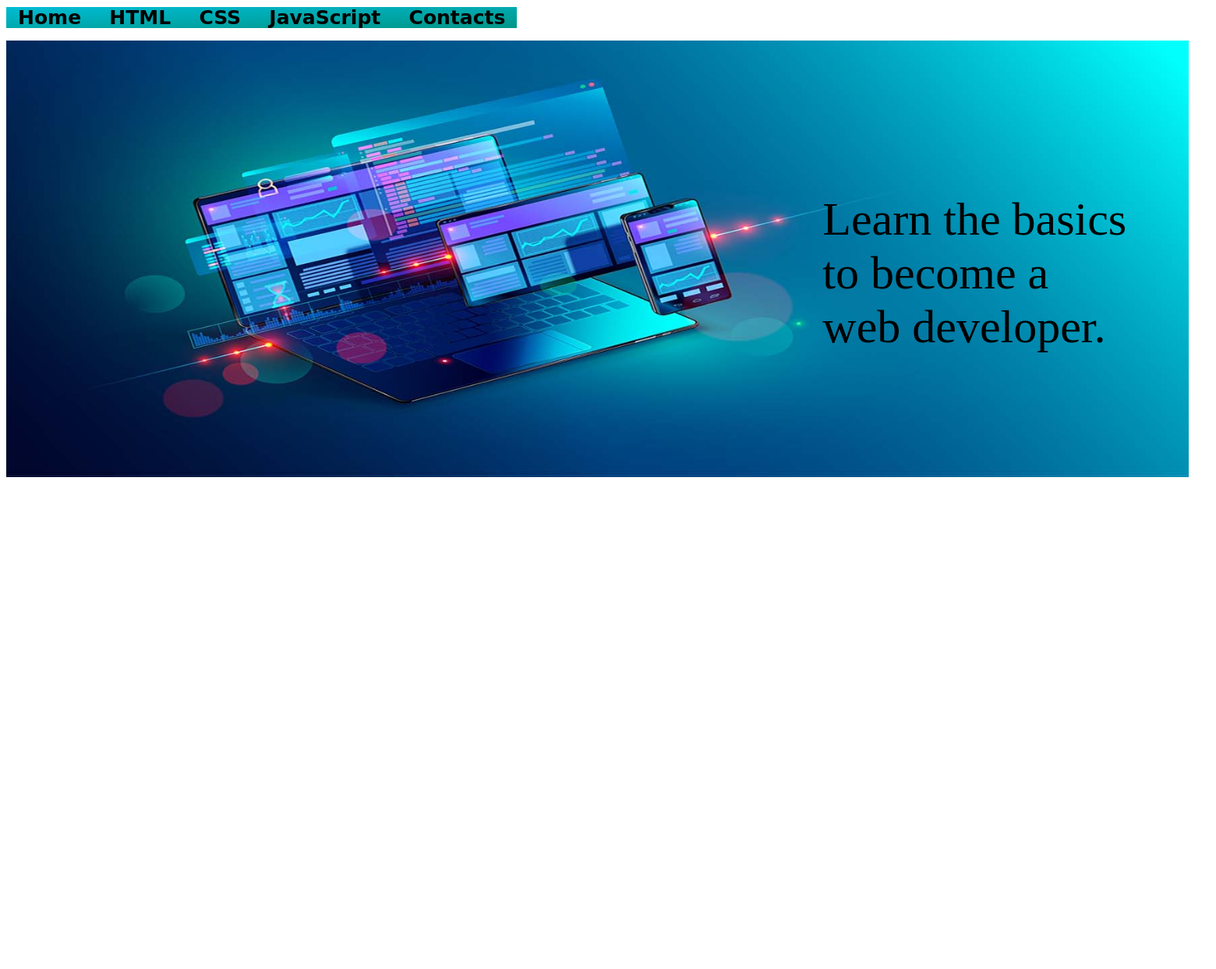
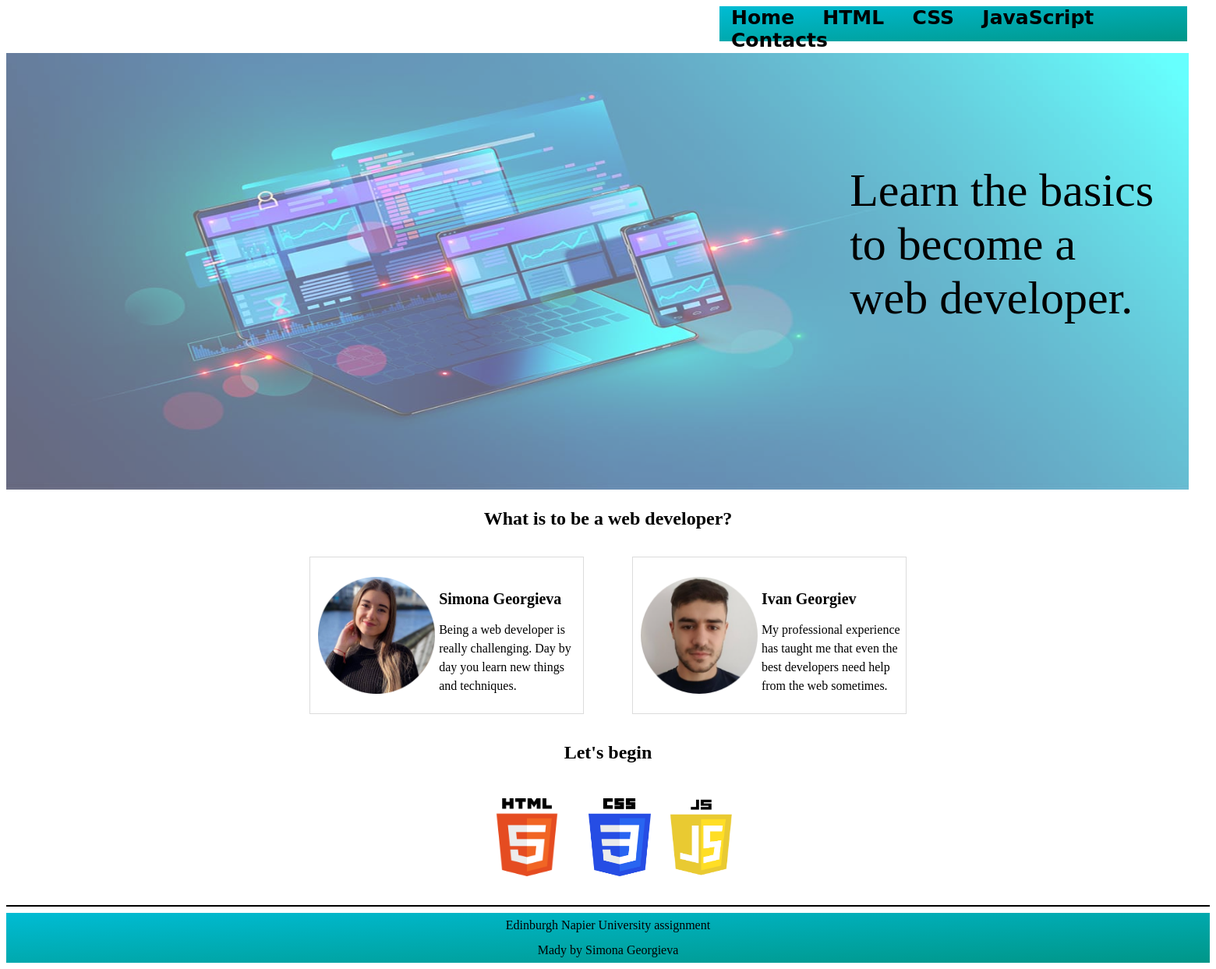
Before and after one commit to SimonaGeorgieva99/40396837, a Flask app: page /home/ in a window 1560 px wide. Shown: the whole page at 78% size. Before the commit the page ends 612 px from the top, so only its background shows below. Run offline with Flask 2, Linux system fonts and the light colour scheme.

Commit message:
Finished the home page

```diff
--- /dev/null
+++ b/static/master.css
@@ -0,0 +1,29 @@
+.topnav {
+	height: 45px;
+	width: 600px;
+	margin-left: 915px;
+	font-size: 25px;
+	background-image: linear-gradient(to bottom right, #00bcd4, #009688);
+}
+
+.navigation {
+	font-weight: bolder;
+	padding: 5px 15px;
+	text-decoration: none;
+	font-family: cursive;
+	color: black;
+}
+
+footer {
+	background-image: linear-gradient(to bottom right, #00bcd4, #009688);
+}
+
+.footer-content {
+	text-align: center;
+	margin: 5px;
+	line-height: 2;
+}
+
+hr {
+	border: 1px solid;
+}
--- a/static/stylesHome.css
+++ b/static/stylesHome.css
@@ -1,24 +1,52 @@
-.topnav {
-			display: inline;
-			font-size: 25px;
-			background-image: linear-gradient(to bottom right, #00bcd4, #009688);
+.box {
+	display: block;
+	padding: 1% 2%;
 }
 
-		.navigation {
-			font-weight: bolder;
-			padding: 5px 15px;
-			text-decoration: none;
-			font-family: cursive;
-			color: black;
+.card {
+	width: 350px;
+	height: 200px;
+	border: 1px solid #DCDCDC;
+}
+
+.card-header {
+	font-size: 20px;
+}
+
+.card-image {
+	align-self: center;
+}
+
+.circle-image {
+	float: left;
+	display: flex;
+	margin: 25px 5px 25px 10px;
+}
+
+.content {
+	line-height: 150%;
 }
 
 .image {
 	padding-top: 15px;
-			position: absolute;
 }
 
-		.firstImage {
-			opacity: 60%;
+.logo-image {
+	padding: 10px 10px 10px 10px;
+}
+
+.name {
+	padding: 25px 10px 0px 10px;
+}
+
+.row {
+	display: flex;
+	flex-wrap: wrap;
+	justify-content: center;
+}
+
+.subheader {
+	text-align:center;
 }
 
 .title {
@@ -27,3 +55,7 @@
 	right: 80px;
 	font-size: 60px;
 }
+
+.title-image {
+	opacity: 60%;
+}
--- a/templates/homePage.html
+++ b/templates/homePage.html
@@ -1,8 +1,50 @@
-{% extends "navBar.html" %}
+{% extends "master.html" %}
 
 {%block content %}
 	<div class="image">
-		<img src="{{ url_for('static', filename='images/webdev.jpg') }}" class="titleImage" height="560">
+		<img src="{{ url_for('static', filename='images/webdev.jpg') }}" class="title-image" height="560">
 		<p class="title">Learn the basics <br> to become a <br> web developer.</p>
 	</div>
+
+	<h2 class="subheader">What is to be a web developer?</h2>
+
+	<div class="row">
+		<div class="box">
+			<div class="card">
+				<div class="circle-image">
+					<img src="{{ url_for('static', filename='images/circle-simona.png') }}" class="card-image" width="150" height="150">
+				</div>
+				<div class="name">
+					<h2 class="card-header">Simona Georgieva</h2>
+				</div>
+				<div class="content">
+					<p class="card-paragraph">Being a web developer is really challenging. Day by day you learn new things and techniques.</p>
+				</div>
+			</div>
+		</div>
+
+		<div class="box">
+			<div class="card">
+				<div class="circle-image">
+					<img src="{{ url_for('static', filename='images/circle-ivan.png') }}" class="card-image" width="150" height="150">
+				</div>
+				<div class="name">
+					<h2 class="card-header">Ivan Georgiev</h2>
+				</div>
+				<div class="content">
+					<p class="card-paragraph">My professional experience has taught me that even the best developers need help from the web sometimes.</p>
+				</div>
+			</div>
+		</div>
+	</div>
+
+	<h2 class="subheader">Let's begin</h2>
+
+	<div class="row">
+		<div class="box">
+			<a href="/html"><img src="{{ url_for('static', filename='images/htmlLogo.png') }}" class="logo-image" width="110" height="100"></a>
+			<a href="/css"><img src="{{ url_for('static', filename='images/cssLogo.png') }}" class="logo-image" width="80" height="100"></a>
+			<a href="/javascript"><img src="{{ url_for('static', filename='images/jsLogo.png') }}" class="logo-image" width="80" height="100"></a>
+		</div>
+	</div>
 {% endblock %}
--- a/templates/navBar.html
+++ b/templates/master.html
@@ -1,5 +1,6 @@
 <!doctype html>
 <head>
+	<link rel="stylesheet" href="{{ url_for('static', filename='master.css') }}">
 	<link rel="stylesheet" href="{{ url_for('static', filename='stylesHome.css') }}">
 </head>
 <body>
@@ -12,5 +13,10 @@
 	</nav>
 
 	{% block content %} {% endblock %}
+
+	<hr>
+	<footer>
+		<p class="footer-content">Edinburgh Napier University assignment <br> Mady by Simona Georgieva</p>
+	</footer>
 </body>
 </html>
```
Lines whose indentation alone changed are shown as unchanged.
